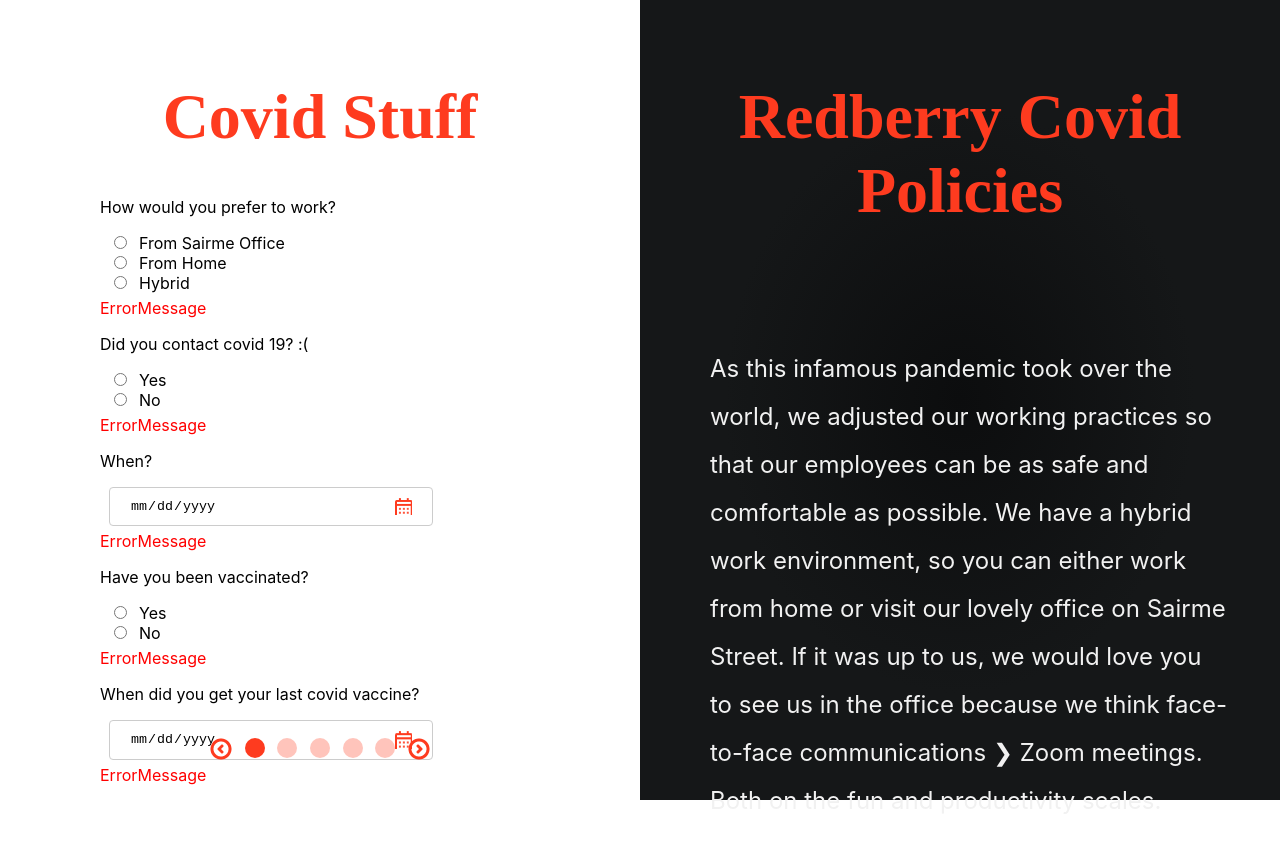
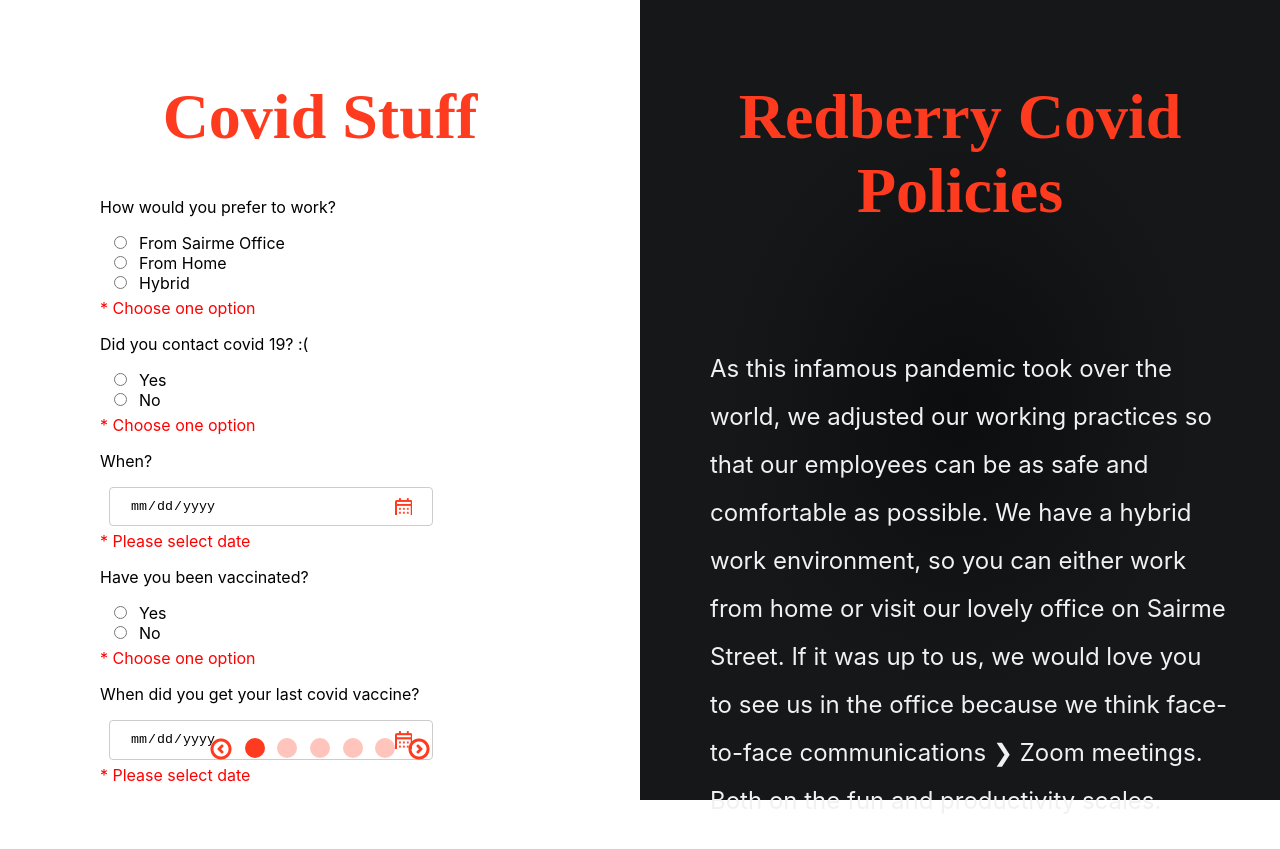
Before and after one commit to ibotchori/redberry-rocketman, a React (Create React App) app: page /covid in a window 1280 px wide. Built offline with nearby package versions, Linux system fonts and the light colour scheme.

Commit message:
Add props to ErrorMessage component

```diff
--- a/src/components/ErrorMessage/ErrorMessage.js
+++ b/src/components/ErrorMessage/ErrorMessage.js
@@ -1,7 +1,7 @@
 import styles from "./ErrorMessage.module.css";
 
-const ErrorMessage = () => {
-  return <div className={styles.main}>ErrorMessage</div>;
+const ErrorMessage = ({ text, style }) => {
+  return <div className={style ? styles.hidden : styles.main}>{text}</div>;
 };
 
 export default ErrorMessage;
--- a/src/components/ErrorMessage/ErrorMessage.module.css
+++ b/src/components/ErrorMessage/ErrorMessage.module.css
@@ -1,3 +1,7 @@
 .main {
   color: red;
 }
+
+.hidden {
+  visibility: hidden;
+}
--- a/src/pages/Covid/Covid.js
+++ b/src/pages/Covid/Covid.js
@@ -27,7 +27,7 @@ const Covid = () => {
               />
               &nbsp; <label htmlFor="hybrid">Hybrid</label>
             </div>
-            <ErrorMessage />
+            <ErrorMessage text={"* Choose one option"} />
             <div className={styles.question}>
               <p>Did you contact covid 19? :(</p>
               &nbsp;{" "}
@@ -38,7 +38,7 @@ const Covid = () => {
               <input type="radio" id="no" name="covid" defaultValue="CSS" />
               &nbsp; <label htmlFor="no">No</label>
             </div>
-            <ErrorMessage />
+            <ErrorMessage text={"* Choose one option"} />
             <div className={styles.question}>
               <p>When?</p>
               &nbsp;{" "}
@@ -50,7 +50,7 @@ const Covid = () => {
                 defaultValue="HTML"
               />
             </div>
-            <ErrorMessage />
+            <ErrorMessage text={"* Please select date"} />
             <div className={styles.question}>
               <p>Have you been vaccinated?</p>
               &nbsp;{" "}
@@ -61,7 +61,7 @@ const Covid = () => {
               <input type="radio" id="no" name="covid" defaultValue="CSS" />
               &nbsp; <label htmlFor="no">No</label>
             </div>
-            <ErrorMessage />
+            <ErrorMessage text={"* Choose one option"} />
             <div className={styles.question}>
               <p>When did you get your last covid vaccine?</p>
               &nbsp;{" "}
@@ -73,7 +73,7 @@ const Covid = () => {
                 defaultValue="HTML"
               />
             </div>
-            <ErrorMessage />
+            <ErrorMessage text={"* Please select date"} />
           </form>
         </div>
       </div>
--- a/src/pages/PersonalInformation/PersonalInformation.js
+++ b/src/pages/PersonalInformation/PersonalInformation.js
@@ -18,7 +18,9 @@ const PersonalInformation = () => {
                 name="firstName"
                 placeholder="First Name"
               />
-              <ErrorMessage />
+              <ErrorMessage
+                text={"* First name should include 2 or more characters"}
+              />
             </div>
             <div>
               <input
@@ -28,7 +30,9 @@ const PersonalInformation = () => {
                 name="lstName"
                 placeholder="Last Name"
               />
-              <ErrorMessage />
+              <ErrorMessage
+                text={"* Last name should include 2 or more characters"}
+              />
             </div>
             <div>
               <input
@@ -38,7 +42,7 @@ const PersonalInformation = () => {
                 name="email"
                 placeholder="E mail"
               />
-              <ErrorMessage />
+              <ErrorMessage text={"* Email is required"} />
             </div>
             <div>
               <input
@@ -48,7 +52,7 @@ const PersonalInformation = () => {
                 name="phone"
                 placeholder="+995 5__ __ __ __"
               />
-              <ErrorMessage />
+              <ErrorMessage text={"* Phone is required"} />
             </div>
           </form>
         </div>
--- a/src/pages/RedberrianInsights/RedberrianInsights.js
+++ b/src/pages/RedberrianInsights/RedberrianInsights.js
@@ -18,7 +18,7 @@ const RedberrianInsights = () => {
               <input type="radio" id="no" name="covid" defaultValue="CSS" />
               &nbsp; <label htmlFor="no">No</label>
             </div>
-            <ErrorMessage />
+            <ErrorMessage text={"* Choose one option"} />
 
             <div>
               <p className={styles.textAreaTitle}>
@@ -33,7 +33,9 @@ const RedberrianInsights = () => {
                 placeholder="I would..."
               ></textarea>
             </div>
-            <ErrorMessage />
+            <ErrorMessage
+              text={"* Text should include 10 or more characters"}
+            />
             <div>
               <p className={styles.textAreaTitle}>Tell us something special</p>
               <textarea
@@ -45,7 +47,9 @@ const RedberrianInsights = () => {
                 placeholder="I..."
               ></textarea>
             </div>
-            <ErrorMessage />
+            <ErrorMessage
+              text={"* Text should include 10 or more characters"}
+            />
           </form>
         </div>
       </div>
--- a/src/pages/TechnicalSkill/TechnicalSkill.js
+++ b/src/pages/TechnicalSkill/TechnicalSkill.js
@@ -87,7 +87,7 @@ const TechnicalSkill = () => {
                   );
                 })}
               </select>
-              <ErrorMessage />
+              <ErrorMessage text={"* Choose skill"} />
               <input
                 onChange={(e) => setExpYear(e.target.value)}
                 className={styles.input}
@@ -97,7 +97,7 @@ const TechnicalSkill = () => {
                 name="epxYear"
                 placeholder="Experience Duration in Years"
               />
-              <ErrorMessage />
+              <ErrorMessage text={"* Enter duration year"} />
 
               <div className={styles.buttonWrap}>
                 <div onClick={addWorkingExperience} className={styles.button}>
```
